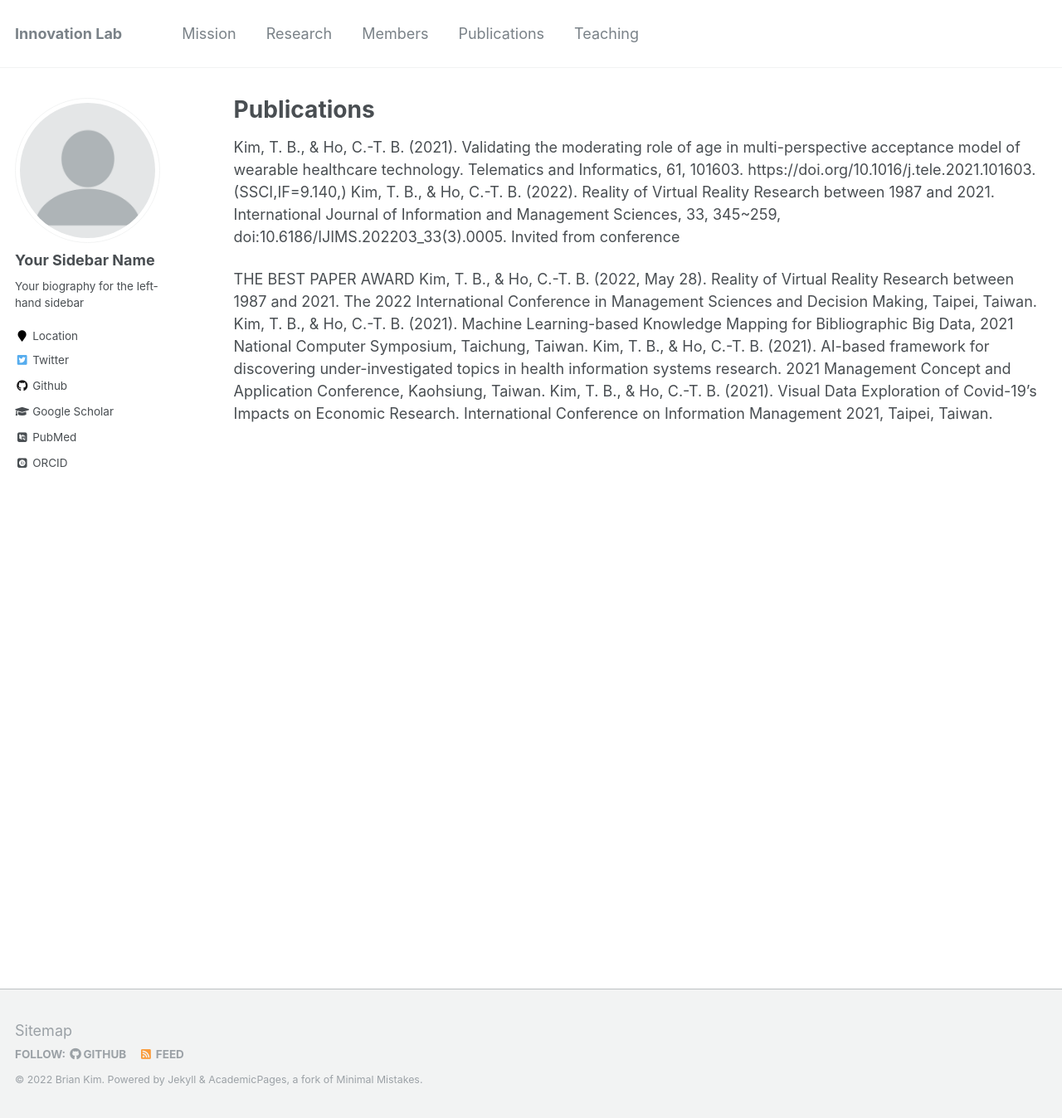
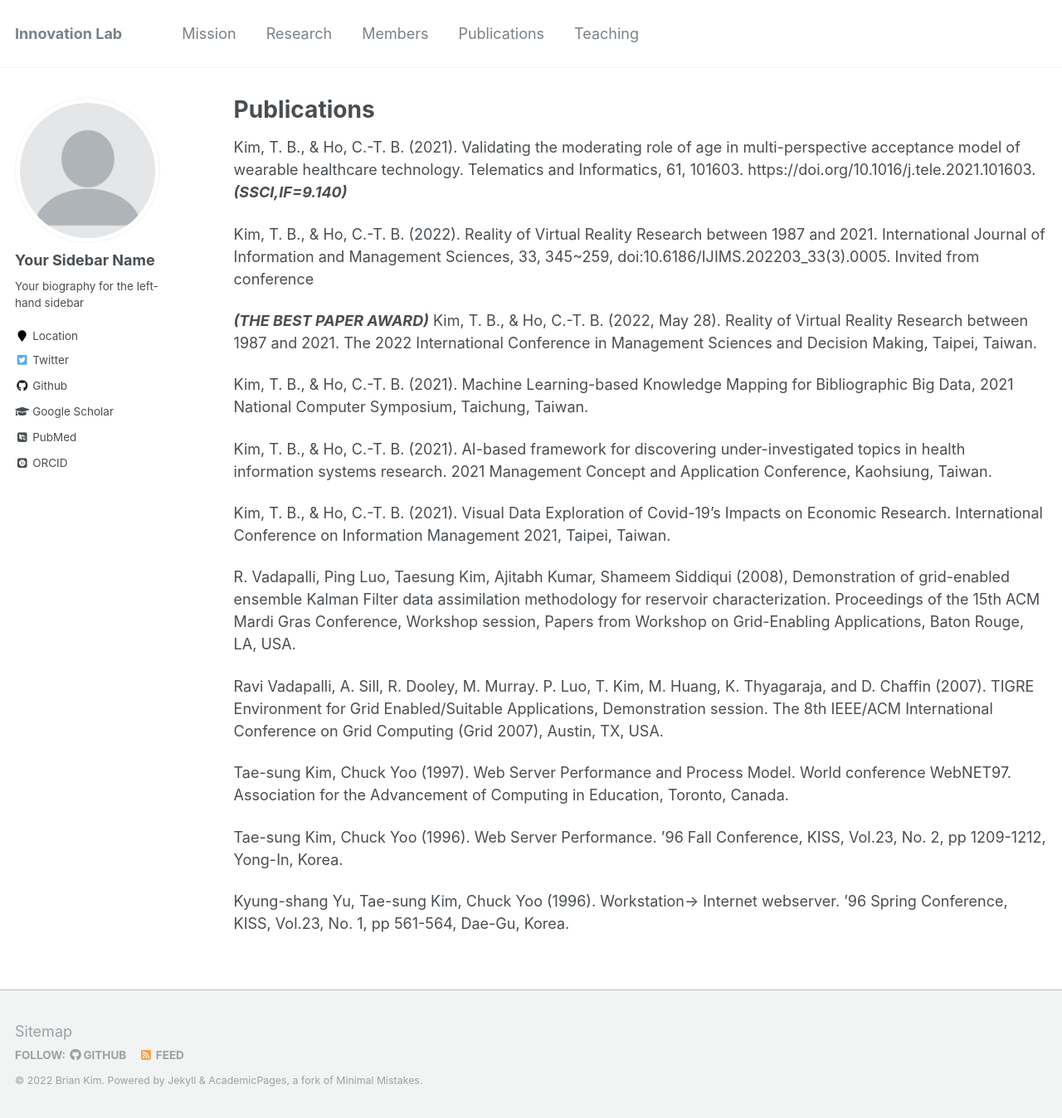
Before and after one commit to thugmba/innovationlab, a Jekyll site: the page built from _pages/publications.md, in a window 1280 px wide and 1348 px high. Shown: the whole window at 83% size. Built offline with Jekyll 4.4.1, drawn with Linux system fonts in a browser that asks for light colours; some web fonts are replaced.

Commit message:
Update publications

```diff
--- a/_pages/publications.md
+++ b/_pages/publications.md
@@ -5,13 +5,27 @@ permalink: /publications/
 author_profile: true
 ---
 
-Kim, T. B., & Ho, C.-T. B. (2021). Validating the moderating role of age in multi-perspective acceptance model of wearable healthcare technology. Telematics and Informatics, 61, 101603. https://doi.org/10.1016/j.tele.2021.101603. (SSCI,IF=9.140,)
+Kim, T. B., & Ho, C.-T. B. (2021). Validating the moderating role of age in multi-perspective acceptance model of wearable healthcare technology. Telematics and Informatics, 61, 101603. https://doi.org/10.1016/j.tele.2021.101603. __*(SSCI,IF=9.140)*__
+
 Kim, T. B., & Ho, C.-T. B. (2022). Reality of Virtual Reality Research between 1987 and 2021. International Journal of Information and Management Sciences, 33, 345~259, doi:10.6186/IJIMS.202203_33(3).0005. Invited from conference
 
-THE BEST PAPER AWARD Kim, T. B., & Ho, C.-T. B. (2022, May 28). Reality of Virtual Reality Research between 1987 and 2021. The 2022 International Conference in Management Sciences and Decision Making, Taipei, Taiwan.
+__*(THE BEST PAPER AWARD)*__ Kim, T. B., & Ho, C.-T. B. (2022, May 28). Reality of Virtual Reality Research between 1987 and 2021. The 2022 International Conference in Management Sciences and Decision Making, Taipei, Taiwan.
+
 Kim, T. B., & Ho, C.-T. B. (2021). Machine Learning-based Knowledge Mapping for Bibliographic Big Data, 2021 National Computer Symposium, Taichung, Taiwan.
+
 Kim, T. B., & Ho, C.-T. B. (2021). AI-based framework for discovering under-investigated topics in health information systems research. 2021 Management Concept and Application Conference, Kaohsiung, Taiwan.
+
 Kim, T. B., & Ho, C.-T. B. (2021). Visual Data Exploration of Covid-19’s Impacts on Economic Research. International Conference on Information Management 2021, Taipei, Taiwan.
+
+R. Vadapalli, Ping Luo, Taesung Kim, Ajitabh Kumar, Shameem Siddiqui (2008), Demonstration of grid-enabled ensemble Kalman Filter data assimilation methodology for reservoir characterization. Proceedings of the 15th ACM Mardi Gras Conference, Workshop session, Papers from Workshop on Grid-Enabling Applications, Baton Rouge, LA, USA.
+
+Ravi Vadapalli, A. Sill, R. Dooley, M. Murray. P. Luo, T. Kim, M. Huang, K. Thyagaraja, and D. Chaffin (2007). TIGRE Environment for Grid Enabled/Suitable Applications, Demonstration session. The 8th IEEE/ACM International Conference on Grid Computing (Grid 2007), Austin, TX, USA.
+
+Tae-sung Kim, Chuck Yoo (1997). Web Server Performance and Process Model. World conference WebNET97. Association for the Advancement of Computing in Education, Toronto, Canada.
+
+Tae-sung Kim, Chuck Yoo (1996). Web Server Performance. ’96 Fall Conference, KISS, Vol.23, No. 2, pp 1209-1212, Yong-In, Korea.
+
+Kyung-shang Yu, Tae-sung Kim, Chuck Yoo (1996). Workstation-> Internet webserver. ’96 Spring Conference, KISS, Vol.23, No. 1, pp 561-564, Dae-Gu, Korea.
 
 <!-- {% if author.googlescholar %}
   You can also find my articles on <u><a href="{{author.googlescholar}}">my Google Scholar profile</a>.</u>
```
